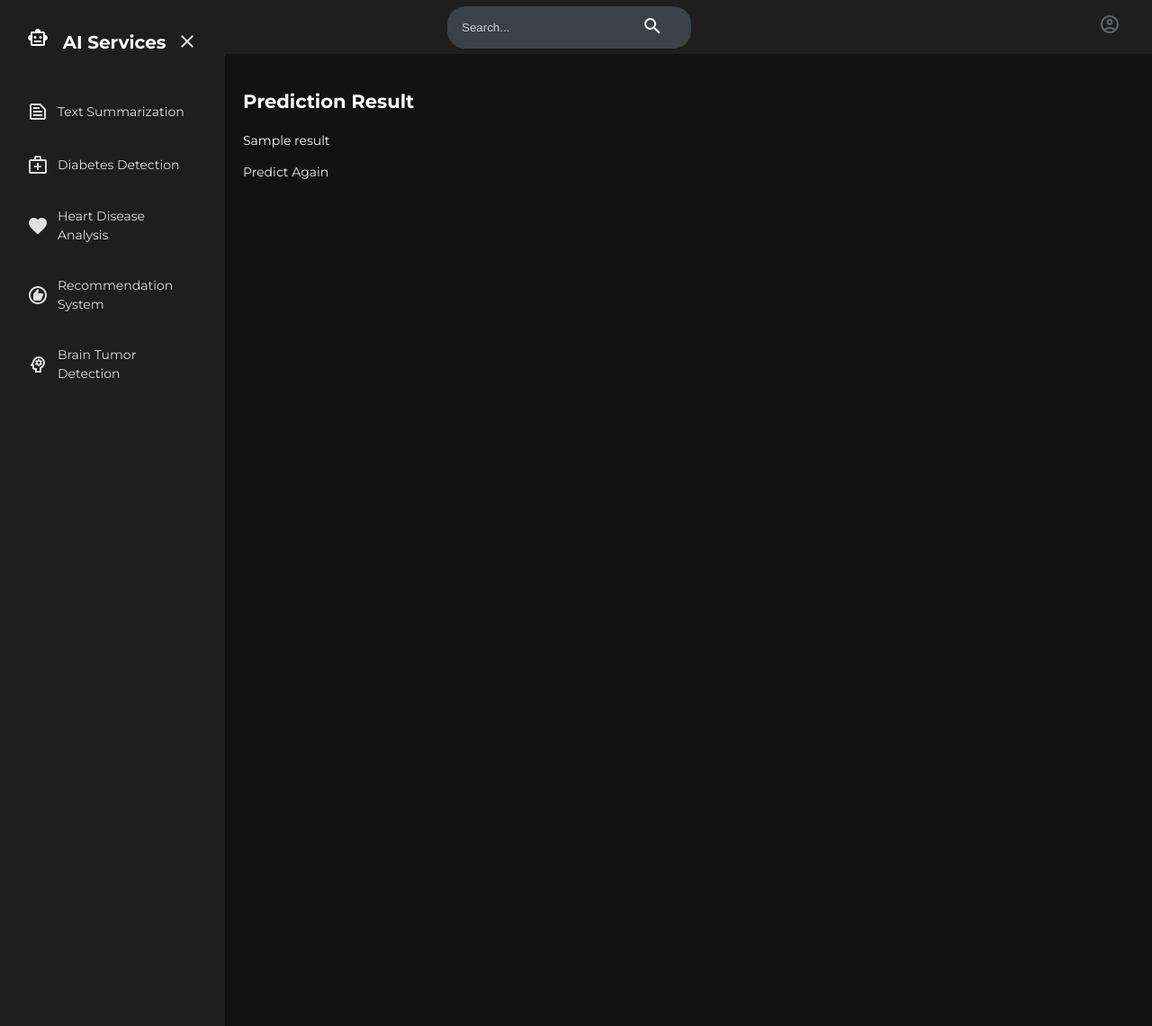
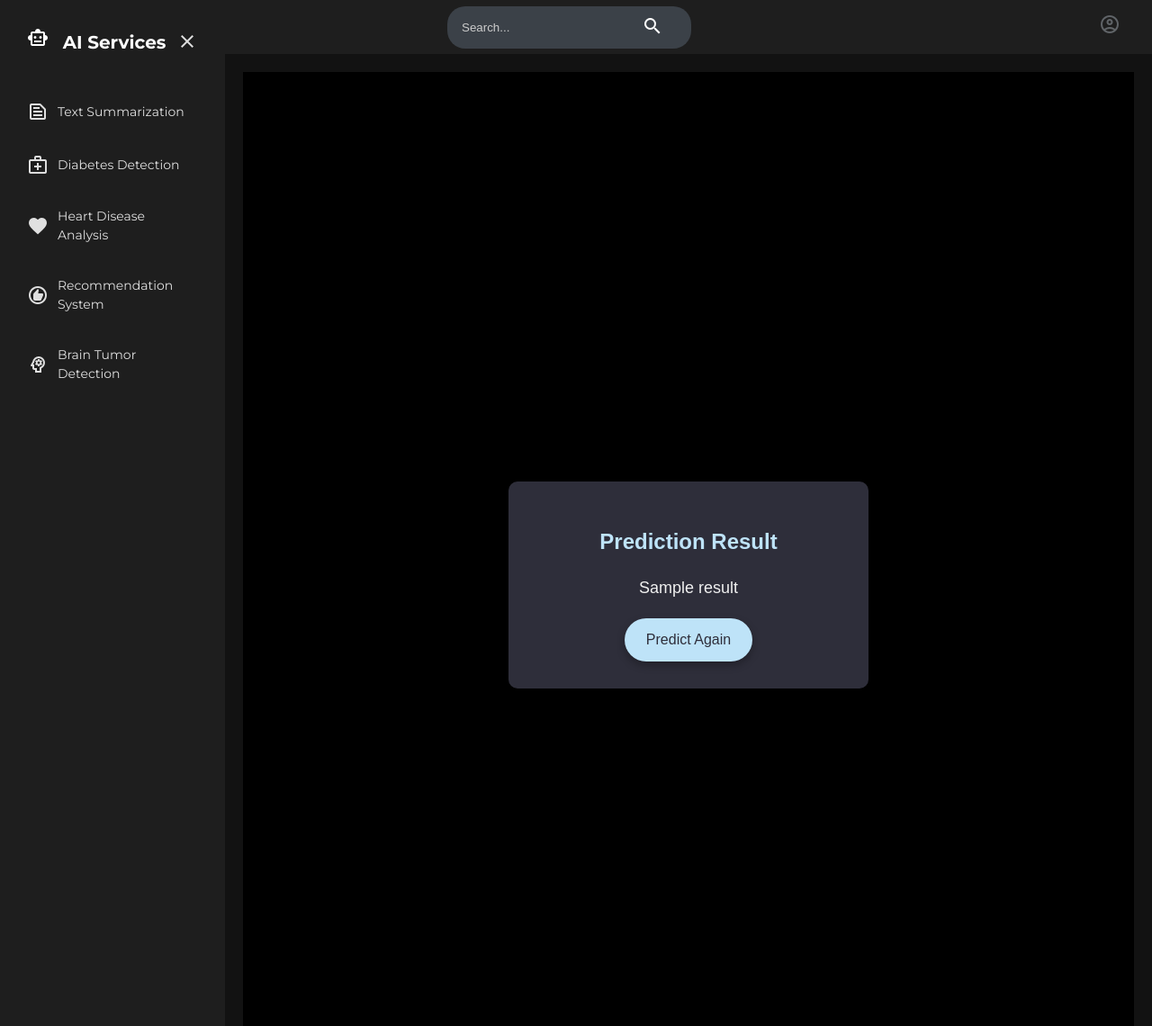
Before and after one commit to IshitaGrover23/PaidAWS2, a Django app: template OJT-team3/heart/templates/heart/result.html in a window 1280 px wide. Shown: the whole page at 90% size. Run offline with Django 4.2, Linux system fonts and the light colour scheme; the template is opened without the code that fills it: most values are stand-ins (such as "Sample title", 1, 10 or a date in 2020).

Commit message:
Update result.html

```diff
--- a/OJT-team3/heart/templates/heart/result.html
+++ b/OJT-team3/heart/templates/heart/result.html
@@ -1,66 +1,93 @@
 {% extends 'User/base/base.html' %}
 {% load static %}
-<!DOCTYPE html>
-<html>
-<head>
-    <title>Prediction Result</title>
+
+{% block title %}Heart Disease Predictor{% endblock %}
+
+{% block content %}
 <style>
-        body {
-            font-family: Arial, sans-serif;
-            background-color: #f0f0f0;
-            padding: 20px;
+    /* Global styles */
+    .body-container {
+        font-family: 'Arial', sans-serif;
+        background-color: black; /* Dark background */
+        color: #f0f0f0; /* Light text color */
         display: flex;
         flex-direction: column;
         align-items: center;
         justify-content: center;
         min-height: 100vh;
-        }
-
-        h2 {
-            text-align: center;
-            color: #333;
-            margin-bottom: 20px;
+        margin: 0;
+        padding: 20px;
     }
 
     .result-container {
-            background-color: #fff;
-            padding: 20px;
-            border-radius: 5px;
-            box-shadow: 0 0 10px rgba(0, 0, 0, 0.1);
+        background-color: #2e2e3a; /* Card background */
+        padding: 30px;
+        border-radius: 10px;
+        box-shadow: 0 4px 20px rgba(0, 0, 0, 0.2);
         text-align: center;
         max-width: 400px;
         width: 100%;
+        transition: transform 0.3s ease;
     }
 
-        .result-container p {
-            font-size: 18px;
-            color: #333;
-            margin-bottom: 20px;
+    .result-container:hover {
+        transform: scale(1.05); /* Slight zoom on hover */
     }
 
-        .result-container a {
-            display: inline-block;
-            background-color: #4CAF50;
-            color: white;
-            padding: 10px 20px;
-            border: none;
-            border-radius: 4px;
-            text-decoration: none;
-            transition: background-color 0.3s ease;
+    .result-title {
+        margin-bottom: 20px;
+        font-size: 24px;
+        color: #bee3f8; /* Title color */
     }
 
-        .result-container a:hover {
-            background-color: #45a049;
+    .result-text {
+        font-size: 18px;
+        margin-bottom: 20px;
+        color: #f0f0f0; /* Result text color */
+    }
+
+    .retry-button {
+        display: inline-block;
+        background: #bee3f8; /* Button background */
+        color: #2e2e3a; /* Button text color */
+        padding: 12px 24px;
+        border: none;
+        border-radius: 30px;
+        text-decoration: none;
+        font-size: 16px;
+        transition: background-color 0.3s ease, transform 0.2s ease, box-shadow 0.3s ease;
+        box-shadow: 0 4px 10px rgba(0, 0, 0, 0.3);
+    }
+
+    .retry-button:hover {
+        background: #45c9ab; /* Hover color */
+        transform: translateY(-2px);
+        box-shadow: 0 6px 15px rgba(0, 0, 0, 0.4);
+    }
+
+    /* Responsive styles */
+    @media (max-width: 600px) {
+        .result-container {
+            padding: 20px;
+        }
+
+        .result-title {
+            font-size: 20px;
+        }
+
+        .retry-button {
+            font-size: 14px;
+            padding: 10px 20px;
+        }
     }
 </style>
-</head>
-<body>
-    {% block content %}
+
+<div class="body-container">
     <div class="result-container">
-        <h2>Prediction Result</h2>
-        <p>{{ result }}</p>
-        <a href="{% url 'heart' %}">Predict Again</a>
+        <h2 class="result-title">Prediction Result</h2>
+        <p class="result-text">{{ result }}</p>
+        <a class="retry-button" href="{% url 'heart' %}">Predict Again</a>
     </div>
-</body>
-</html>
+</div>
+
 {% endblock %}
```
Lines whose indentation alone changed are shown as unchanged.
